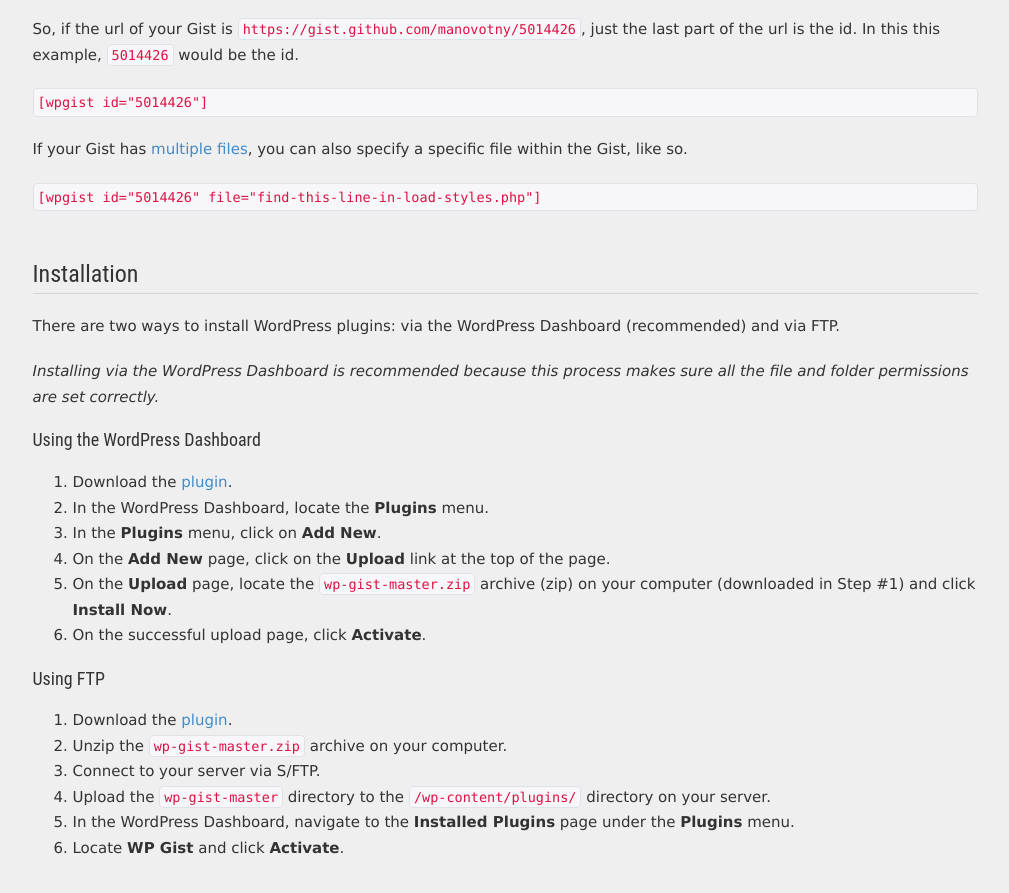
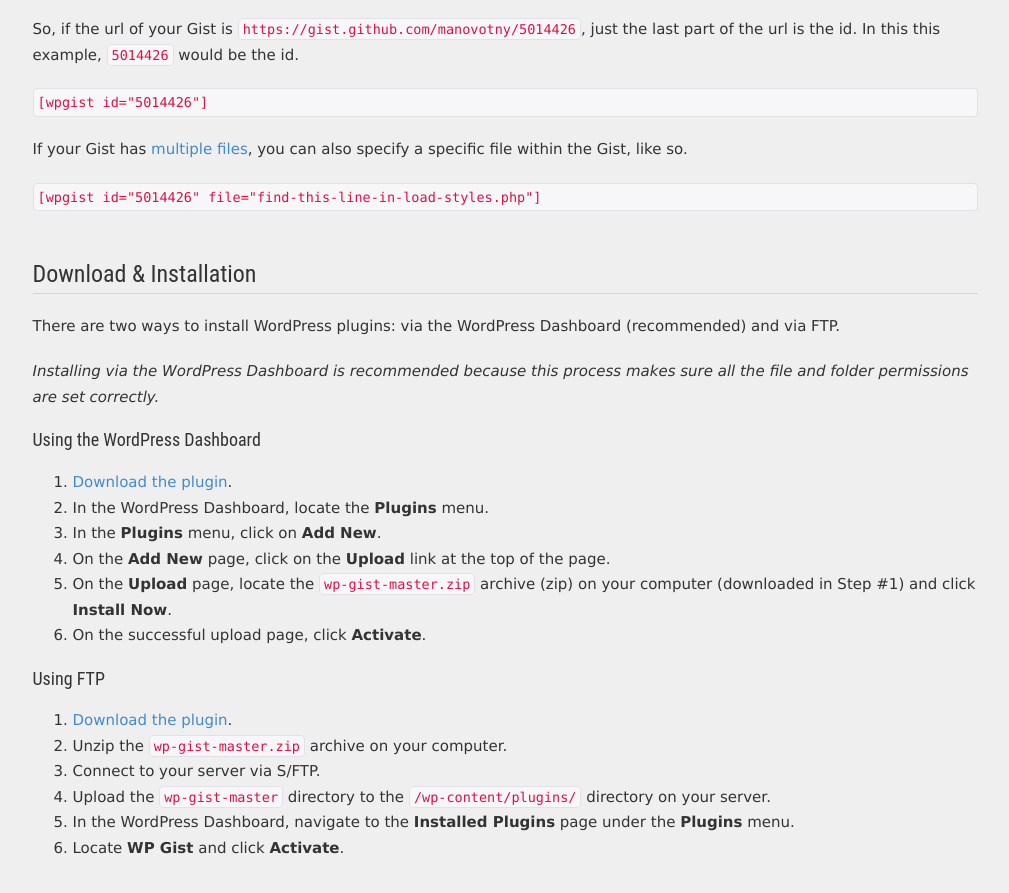
Before and after one commit to tommcfarlin/wp-gist, a Jekyll site: the page built from index.html, in a window 1280 px wide and 900 px high, scrolled down 1151 px. Shown: the top 893 px of the window, without its empty margins (135-1144 px from the left). Built offline with Jekyll 4.4.1, drawn with Linux system fonts in a browser that asks for light colours.

Commit message:
Fixes download link.
Fixes #41

```diff
--- a/index.html
+++ b/index.html
@@ -11,7 +11,7 @@ title: WP Gist | GitHub Gist's for WordPress
                     <h3>WP Gist adds support for <a href="https://gist.github.com/" title="GitHub Gist">GitHib Gist</a> embeds in <a href="http://wordpress.org/" title="WordPress">WordPress</a>.</h3>
                     <ul class="actions">
                         <li>
-                            <a class="btn btn-primary btn-lg" href="https://github.com/manovotny/wp-gist/archive/master.zip" title="Download WP Gist">Download</a>
+                            <a class="btn btn-primary btn-lg" href="#download-and-installation" title="Download WP Gist">Download</a>
                         </li>
                         <li>
                             <a class="btn btn-default btn-lg" href="https://github.com/manovotny/wp-gist" title="WP Gist GitHub Project">GitHub Project</a>
@@ -43,13 +43,13 @@ title: WP Gist | GitHub Gist's for WordPress
                     <p>If your Gist has <a href="https://gist.github.com/manovotny/5014426" title="Example of a GitHub Gist with multiple files">multiple files</a>, you can also specify a specific file within the Gist, like so.</p>
                     <code class="block">[wpgist id="5014426" file="find-this-line-in-load-styles.php"]</code>
                 </section>
-                <section id="installation">
-                    <h3>Installation</h3>
+                <section id="download-and-installation">
+                    <h3>Download & Installation</h3>
                     <p>There are two ways to install WordPress plugins: via the WordPress Dashboard (recommended) and via FTP.</p>
                     <p><em>Installing via the WordPress Dashboard is recommended because this process makes sure all the file and folder permissions are set correctly.</em></p>
                     <h4>Using the WordPress Dashboard</h4>
                     <ol>
-                        <li>Download the <a href="https://github.com/manovotny/wp-gist/archive/master.zip" title="WP Gist | GitHub Gist's for WordPress">plugin</a>.</li>
+                        <li><a href="https://github.com/manovotny/wp-gist/archive/master.zip" title="WP Gist | GitHub Gist's for WordPress">Download the plugin</a>.</li>
                         <li>In the WordPress Dashboard, locate the <strong>Plugins</strong> menu.</li>
                         <li>In the <strong>Plugins</strong> menu, click on <strong>Add New</strong>.</li>
                         <li>On the <strong>Add New</strong> page, click on the <strong>Upload</strong> link at the top of the page.</li>
@@ -58,7 +58,7 @@ title: WP Gist | GitHub Gist's for WordPress
                     </ol>
                     <h4>Using FTP</h4>
                     <ol>
-                        <li>Download the <a href="https://github.com/manovotny/wp-gist/archive/master.zip" title="WP Gist | GitHub Gist's for WordPress">plugin</a>.</li>
+                        <li><a href="https://github.com/manovotny/wp-gist/archive/master.zip" title="WP Gist | GitHub Gist's for WordPress">Download the plugin</a>.</li>
                         <li>Unzip the <code>wp-gist-master.zip</code> archive on your computer.</li>
                         <li>Connect to your server via S/FTP.</li>
                         <li>Upload the <code>wp-gist-master</code> directory to the <code>/wp-content/plugins/</code> directory on your server.</li>
```
